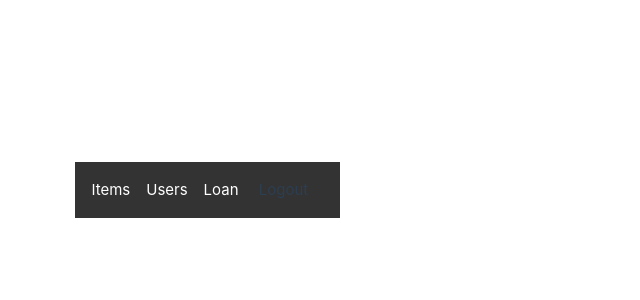
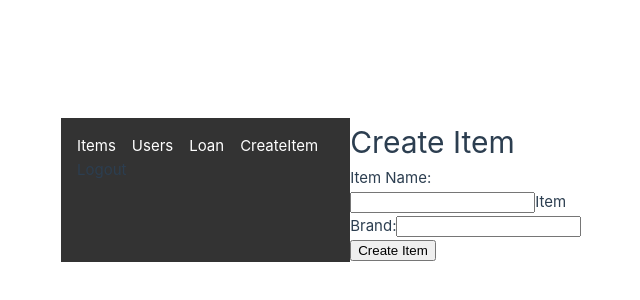
Before and after one commit to EHB-MCT/dev4-course-project-bilal-jojo-dev, a Vue app in the folder vue/vue-project/: page /CreateItem in a window 1280 px wide. Shown: the part 210-510 px from the top of the page, without its empty margins (3-643 px from the left). Built offline with nearby package versions, Linux system fonts and the light colour scheme; sample sign-in values are in the browser's storage.

Commit message:
CreateItem created in Vue so Admin can create an item

```diff
--- a/vue/vue-project/src/App.vue
+++ b/vue/vue-project/src/App.vue
@@ -10,6 +10,9 @@
         </li>
         <li v-if="isLoggedIn">
           <router-link to="/loan">Loan</router-link>
+        </li>
+        <li v-if="isLoggedIn">
+          <router-link to="/CreateItem">CreateItem</router-link>
         </li>
         <li v-if="!isLoggedIn">
           <router-link to="/login">Login</router-link>
--- /dev/null
+++ b/vue/vue-project/src/components/CreateItem.vue
@@ -0,0 +1,49 @@
+<template>
+    <div>
+      <form @submit.prevent="createItem">
+        <label for="name">Item Name:</label>
+        <input type="text" id="name" v-model="name">
+
+        <label for="brand">Item Brand:</label>
+        <input type="text" id="brand" v-model="brand">
+
+        <button type="submit">Create Item</button>
+      </form>
+    </div>
+  </template>
+
+  <script>
+  export default {
+    data() {
+      return {
+        name: '',
+        brand: '',
+      }
+    },
+    methods: {
+        async createItem() {
+  try {
+    const response = await fetch('http://localhost:8080/items', {
+      method: 'POST',
+      headers: {
+        'Content-Type': 'application/json',
+      },
+      body: JSON.stringify({
+        name: this.name,
+        brand: this.brand,
+      }),
+    });
+
+    if (!response.ok) {
+      throw new Error(`HTTP error! status: ${response.status}`);
+    }
+
+    const data = await response.json();
+    console.log(data);
+  } catch (error) {
+    console.error('Error:', error);
+  }
+},
+    },
+  }
+  </script>
--- a/vue/vue-project/src/components/Loan.vue
+++ b/vue/vue-project/src/components/Loan.vue
@@ -17,49 +17,13 @@
     data() {
         return {
             startDate: '',
-            errorMessage: '',
-            accesstoken: localStorage.getItem('authToken'),
-            copy: JSON.parse(localStorage.getItem('itemId'))
+            errorMessage: ''
         }
     },
     methods: {
-        async reserve() {
-
-            console.log('Reserving item:', this.copy, 'from start date:', this.startDate);
-
-            const userId = localStorage.getItem('userId');
-
-            const startDate = new Date(this.startDate);
-            const endDate = new Date();
-            endDate.setDate(startDate.getDate() + 14);
-            const loanData = {
-                itemId: this.copy.id,
-                userId: userId,
-                startDate: startDate.toISOString().split('T')[0],
-                endDate: endDate.toISOString().split('T')[0],
-            };
-
-            try {
-                const response = await fetch('http://localhost:8080/loans', {
-                    method: 'POST',
-                    headers: {
-                        'Authorization': `Bearer ${this.accesstoken}`,
-                        'Content-Type': 'application/json'
-                    },
-                    body: JSON.stringify(loanData)
-                });
-
-                if (!response.ok) {
-                    throw new Error('Reservering mislukt');
-                }
-
-                console.log(await response.json());
-            } catch (error) {
-                this.errorMessage = 'Er is een fout opgetreden bij de reservering: ' + error.message;
-                console.log('Er is een fout opgetreden bij de reservering:', error);
-            }
+        reserve() {
+            console.log('Reserving from start date:', this.startDate);
         }
-
     }
 }
 </script>
--- a/vue/vue-project/src/router/index.js
+++ b/vue/vue-project/src/router/index.js
@@ -3,6 +3,7 @@
 import UsersView from '../views/UsersView.vue';
 import Login from '../components/Login.vue';
 import LoanView from '../views/LoanView.vue';
+import CreateItemView from '../views/CreateItemView.vue';
 
 const router = createRouter({
   history: createWebHistory(import.meta.env.BASE_URL),
@@ -30,7 +31,12 @@
       path: '/loan',
       name: 'loan',
       component: LoanView
-    }
+    },
+    {
+      path: '/CreateItem',
+      name: 'createItem',
+      component: CreateItemView
+    },
   ]
 });
 
--- /dev/null
+++ b/vue/vue-project/src/views/CreateItemView.vue
@@ -0,0 +1,16 @@
+<template>
+    <div>
+      <h1>Create Item</h1>
+      <CreateItem />
+    </div>
+  </template>
+
+  <script>
+  import CreateItem from '../components/CreateItem.vue';
+
+  export default {
+    components: {
+      CreateItem,
+    },
+  }
+  </script>
```
